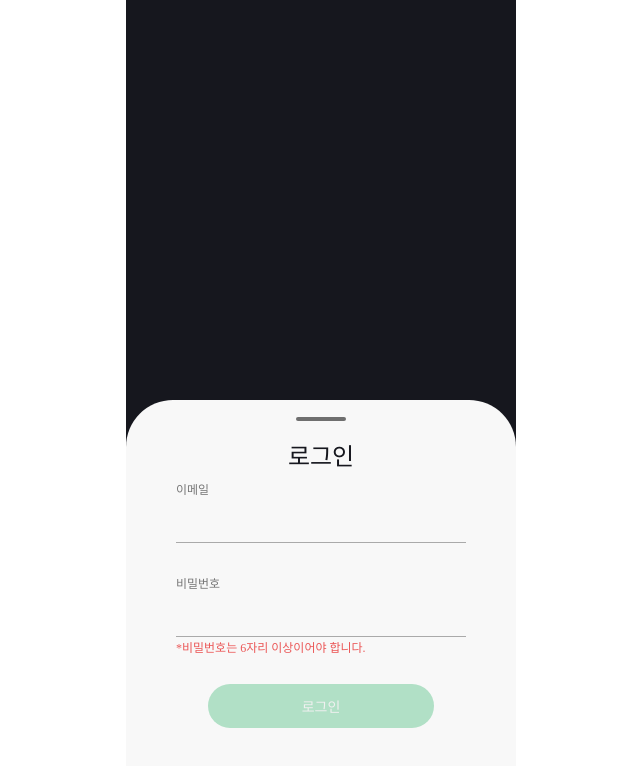
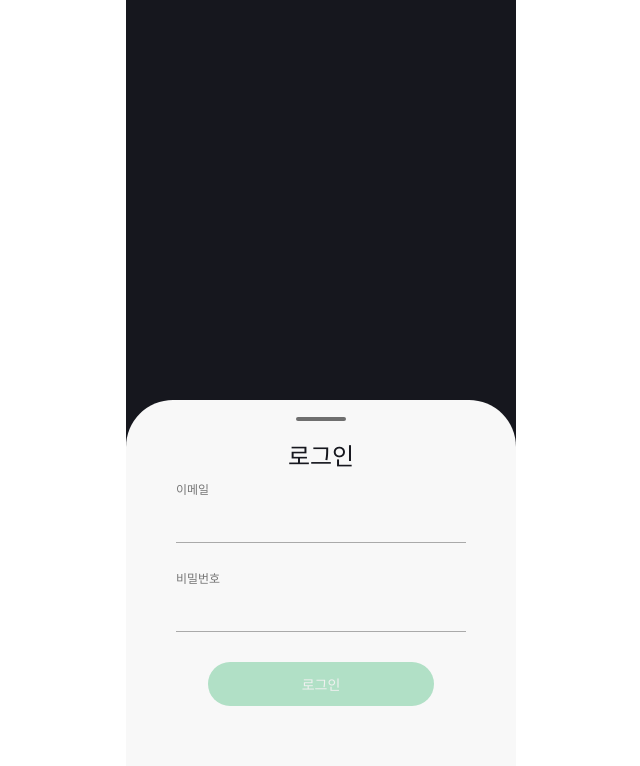
Before and after one commit to FRONTENDSCHOOL5/final-03-code-space, a React (Create React App) app: page /login in a window 1280 px wide. Shown: the top 766 px of the page, without its empty margins (319-959 px from the left). Built offline with nearby package versions, Linux system fonts and the light colour scheme; what recoil-persist would draw is missing.

Commit message:
♻️ Refactor : 이메일 유효성 에러메시지 출력 수정 및 input 수정 (#9)

```diff
--- a/src/Components/Common/Modal.jsx
+++ b/src/Components/Common/Modal.jsx
@@ -36,15 +36,19 @@ const Modal = ({
       <SForm onSubmit={handleSubmit}>
         <SFormWrap className="EmailForm">
           <label htmlFor="user-email">이메일</label>
+          {title === '이메일로 회원가입' ? (
             <SInput
               type="email"
-            placeholder={title === '이메일로 회원가입' ? '이메일 주소를 입력해주세요' : ''}
+              placeholder={'이메일 주소를 입력해주세요'}
               id="user-email"
               value={userEmail}
               onChange={inputHandler}
               onBlur={() => SignupSubmit(userEmail)}
             />
-          <SErrorMessage>{successRes}</SErrorMessage>
+          ) : (
+            <SInput type="email" id="user-email" value={userEmail} onChange={inputHandler} />
+          )}
+          {successRes === '이미 가입된 이메일 주소 입니다.' ? <SErrorMessage>{successRes}</SErrorMessage> : null}
         </SFormWrap>
 
         <SFormWrap className="PwForm">
@@ -55,11 +59,16 @@ const Modal = ({
             placeholder={title === '이메일로 회원가입' ? '비밀번호를 설정해주세요' : ''}
             value={userPassword}
             onChange={inputHandler}
+            disabled={successRes === '이미 가입된 이메일 주소 입니다.'}
+            className={successRes === '이미 가입된 이메일 주소 입니다.' ? 'disabled' : ''}
           />
           {LoginError && <SErrorMessage>{LoginErrorMessage}</SErrorMessage>}
 
-          {!isPasswordValid ? <SErrorMessage>{PwErrorMessage}</SErrorMessage> : null}
+          {!isPasswordValid && successRes !== '이미 가입된 이메일 주소 입니다.' ? (
+            <SErrorMessage>{PwErrorMessage}</SErrorMessage>
+          ) : null}
         </SFormWrap>
+
         <SBtnBox>
           <Button type="submit" disabled={!isFormValid}>
             {title === '이메일로 회원가입' ? '다음' : '로그인'}
@@ -115,6 +124,7 @@ const SFormWrap = styled.div`
     color: #767676;
   }
 `;
+
 const SInput = styled.input`
   background-color: var(--modal-gray);
   border: none;
@@ -129,6 +139,11 @@ const SInput = styled.input`
   }
   &::placeholder {
     color: var(--gray);
+  }
+
+  &.disabled {
+    background-color: var(--disabled-gray);
+    color: var(--disabled-text);
   }
 `;
 
--- a/src/Pages/LoginPage.jsx
+++ b/src/Pages/LoginPage.jsx
@@ -10,6 +10,7 @@ const LoginPage = () => {
   const navigate = useNavigate();
   const [userEmail, setUserEmail] = useState('');
   const [userPassword, setUserPassword] = useState('');
+  const [isPasswordValid, setIsPasswordValid] = useState(true);
 
   const setTokenAtom = useSetRecoilState(setToken);
 
@@ -59,6 +60,7 @@ const LoginPage = () => {
       userEmail={userEmail}
       userPassword={userPassword}
       inputHandler={inputHandler}
+      isPasswordValid={isPasswordValid}
       LoginError={LoginError}
     />
   );
```
Lines whose indentation alone changed are shown as unchanged.
